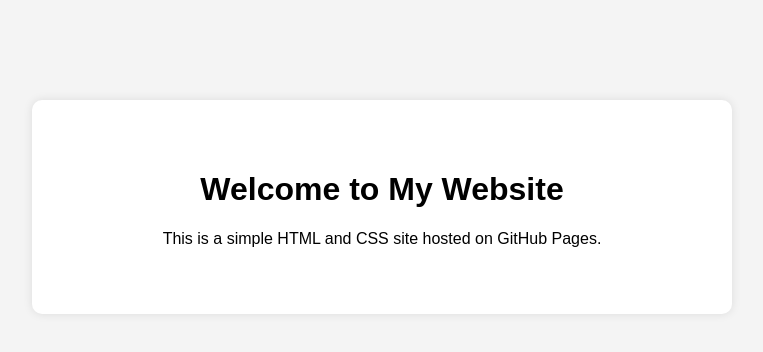
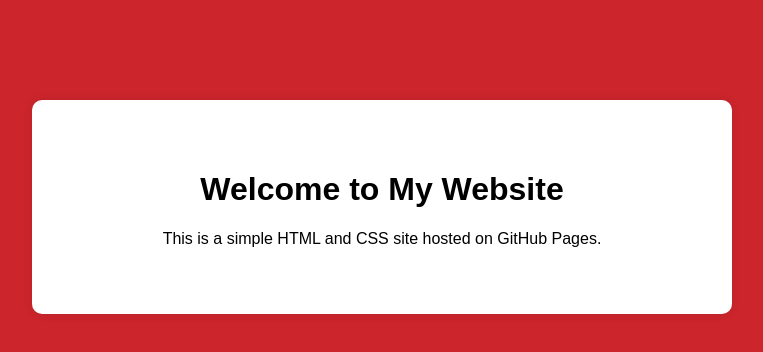
Before and after one commit to swizle20/my_website, a plain HTML site: page index.html in a window 1280 px wide. Shown: the whole page, without its empty margins (258-1021 px from the left). Drawn offline with Linux system fonts and the light colour scheme.

Commit message:
Update style.css

```diff
--- a/style.css
+++ b/style.css
@@ -1,5 +1,5 @@
  body {
-    background-color: #f4f4f4;
+    background-color: #CC252C;
     font-family: Arial, sans-serif;
     margin: 0;
     padding: 0;
```
